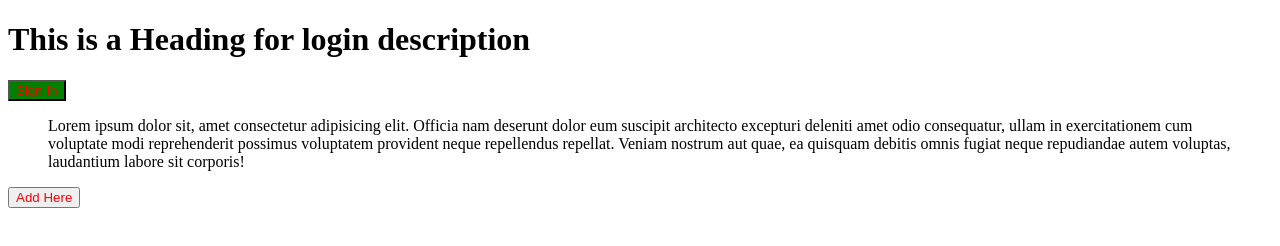
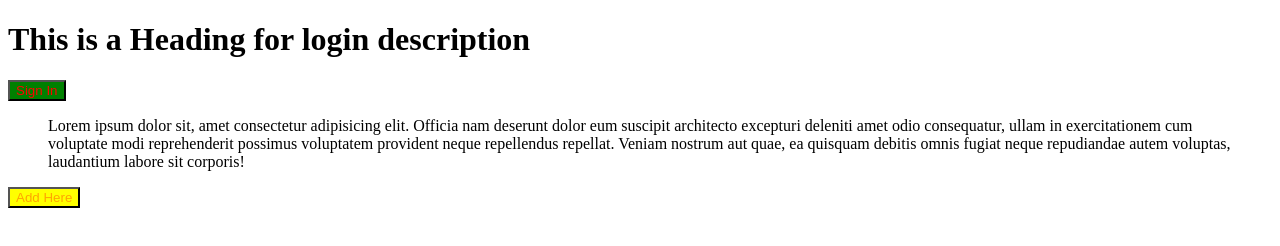
Before and after one commit to venkatyashwanth/button-design, a plain HTML site: page index.html in a window 1280 px wide. Drawn offline with Linux system fonts and the light colour scheme.

Commit message:
added css

```diff
--- a/index.html
+++ b/index.html
@@ -22,7 +22,7 @@
             voluptatem provident neque repellendus repellat. Veniam nostrum aut quae, ea quisquam debitis omnis fugiat
             neque repudiandae autem voluptas, laudantium labore sit corporis!
         </blockquote>
-        <button>Add Here</button>
+        <button class="addbtn">Add Here</button>
     </div>
 </body>
 
--- a/styles.css
+++ b/styles.css
@@ -5,3 +5,7 @@ button{
     background-color: green;
     color: red;
 }
+.addbtn{
+    background-color: yellow;
+    color: orange;
+}
```
